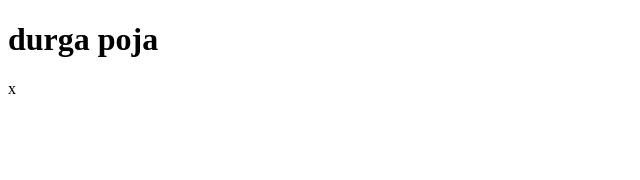
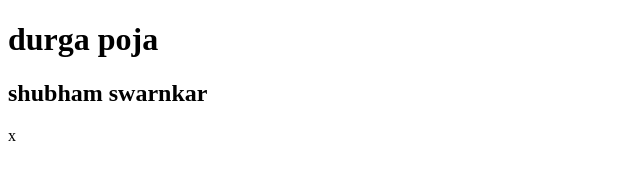
Before and after one commit to Mickymist/DURGAPUA_PROJECT, a plain HTML site: page index.html in a window 1280 px wide. Shown: the whole page, without its empty margins (0-640 px from the left). Drawn offline with Linux system fonts and the light colour scheme.

```diff
--- a/index.html
+++ b/index.html
@@ -8,5 +8,6 @@
 <body>
 
     <h1>durga poja</h1>
+    <h2>shubham swarnkar</h2>
 </body>
 </html>x
```
